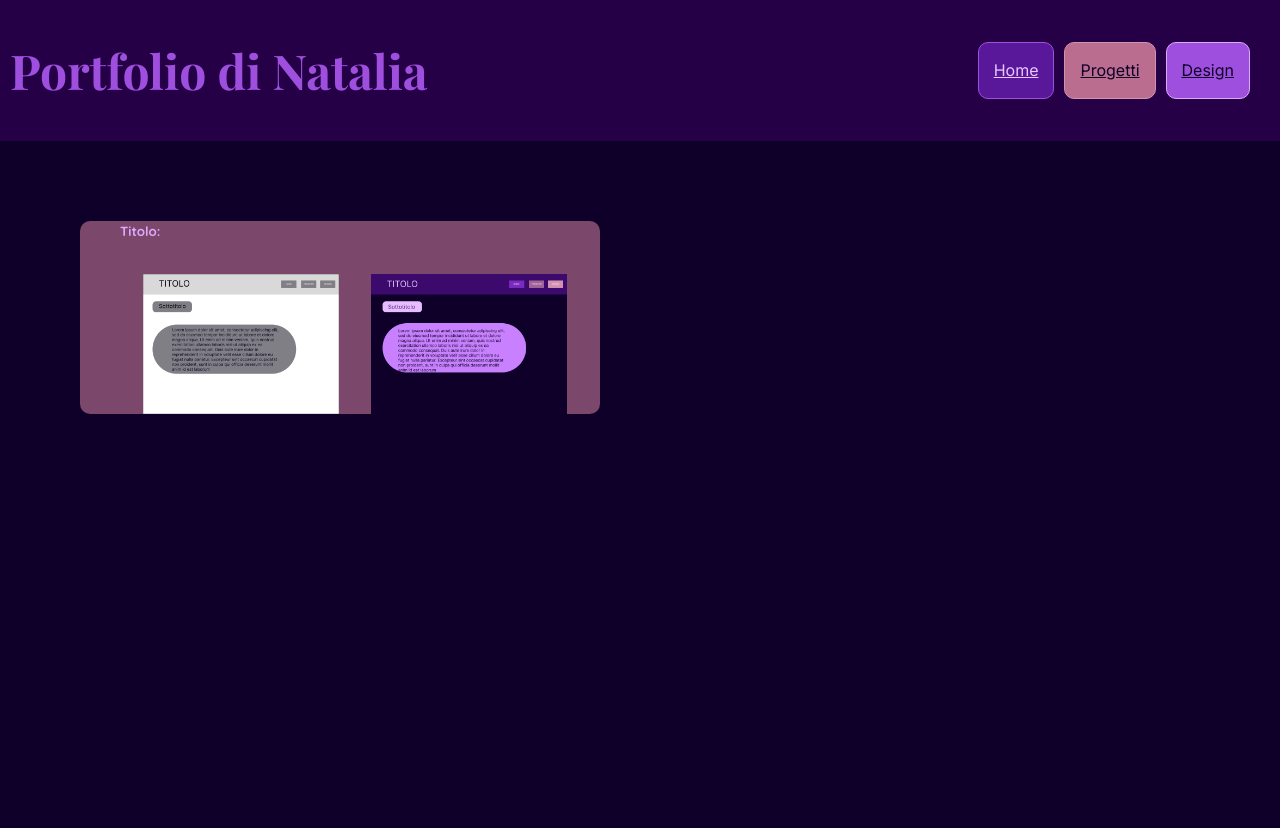
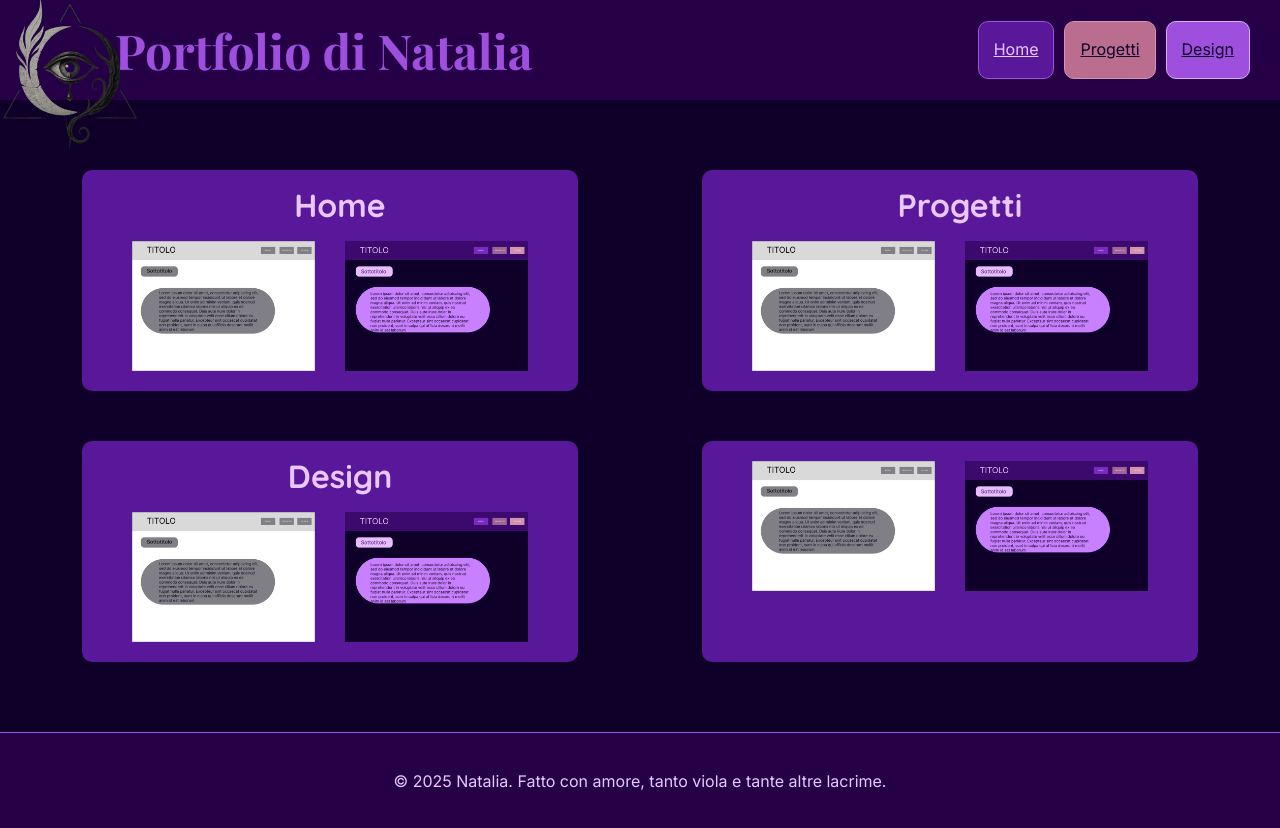
Before and after one commit to Nana-04-art/Portfolio, a React (Vite) app: page /design in a window 1280 px wide. Before the commit the page ends 800 px from the top, so only its background shows below. Built offline with nearby package versions, Linux system fonts and the light colour scheme; a web font is replaced by a local one.

Commit message:
aggiornamneti x2

```diff
--- a/src/assets/collections/design.json
+++ b/src/assets/collections/design.json
@@ -1,5 +1,25 @@
-[{
-  "id": 1,
-  "wireframe": "public/foto/wireframe/HomePage-Wireframe.png",
-  "mockUp": "public/foto/mock-up/HomePage.png"
-}]
+[
+  {
+    "id": 1,
+    "titolo": "Home",
+    "wireframe": "public/foto/wireframe/HomePage-Wireframe.png",
+    "mockUp": "public/foto/mock-up/HomePage.png"
+  },
+  {
+    "id": 2,
+    "titolo": "Progetti",
+    "wireframe": "public/foto/wireframe/HomePage-Wireframe.png",
+    "mockUp": "public/foto/mock-up/HomePage.png"
+  },
+  {
+    "id": 3,
+    "titolo": "Design",
+    "wireframe": "public/foto/wireframe/HomePage-Wireframe.png",
+    "mockUp": "public/foto/mock-up/HomePage.png"
+  },
+  {
+    "id": 4,
+    "wireframe": "public/foto/wireframe/HomePage-Wireframe.png",
+    "mockUp": "public/foto/mock-up/HomePage.png"
+  }
+]
--- a/src/assets/collections/progetti.json
+++ b/src/assets/collections/progetti.json
@@ -18,6 +18,13 @@
     "descrizione": "I mock-up ",
     "link": "http://localhost:5173/design",
     "img": "public/foto/HomePage.png"
+  },
+  {
+    "id": 4,
+    "titolo": "Portfolio - Design",
+    "descrizione": "I mock-up ",
+    "link": "http://localhost:5173/design",
+    "img": "public/foto/HomePage.png"
   }
 
 ]
--- a/src/assets/style/Design.css
+++ b/src/assets/style/Design.css
@@ -1,31 +1,41 @@
 .disegni{
     display: grid;
     grid-template-columns: 1fr 1fr;
-    grid-template-rows: repeat(auto-fit,2fr);
-    padding: 80px;
-    gap: 80px;
+    grid-template-rows: minmax(auto, auto);
+    padding-top: 50px;
+    padding-bottom: 50px;
+    justify-items: center;
+    row-gap: 50px;
 }
 
 
 .IMGCard{
     display: flex;
     flex-direction: column;
-    width: 100%;
+    width: 80%;
     height: 100%;
     box-sizing: border-box;
-    background-color: var(--plum);
+    background-color: var(--button-primary);
     border-radius: 10px;
-    padding-left: 30px;
+    padding: 10px;
 }
 
 .itemInfo h5{
     margin: 0;
+    text-align: center;
+    color: var( --text);
+    font-size: 4vh;
 }
 
 .box{
-    margin-top: 32px;
     display: flex;
     justify-content: space-evenly;
+    padding: 10px;
+}
+.box:hover{
+    transition: transform 0.5s ease;
+    cursor: pointer;
+    transform: translateY(-25%) scale(1.3);
 }
 
 .immagine{
--- a/src/assets/style/Proggetti.css
+++ b/src/assets/style/Proggetti.css
@@ -2,8 +2,11 @@
     width: 100%;
     display: grid;
     grid-template-columns: 1fr 1fr 1fr;
-    grid-template-rows: repeat(auto-fit,1fr);
-    padding: 50px;
+    grid-template-rows: minmax(auto, auto);
+    padding-top: 50px;
+    padding-bottom: 50px;
+    justify-items: center;
+    row-gap: 50px;
 }
 
 .itemCard{
@@ -14,18 +17,19 @@
     background-color: var(--color-card-alt);
     border-radius: 10px;
     padding: 20px;
+
+
 }
 
 .itemThumbnail{
     width: 30%;
-    transition: transform 0.5s ease;
+
 }
 .itemThumbnail:hover{
+    transition: transform 0.5s ease;
     cursor: pointer;
-    transform: translateY(-25%) scale(2);
-
+    transform: translateY(-25%) scale(2.5);
 }
-
 
 .itemInfo{
     padding-left:10px;
--- a/src/assets/style/Root.css
+++ b/src/assets/style/Root.css
@@ -1,8 +1,35 @@
+html, body {
+    height: 100%;
+    margin: 0;
+    padding: 0;
+}
+
+.layout {
+    display: flex;
+    flex-direction: column;
+    min-height: 100vh;
+}
+
+.main-content {
+    flex: 1;
+    padding: 20px;
+}
+
+footer {
+    background-color: var(--background-alt);
+    padding: 20px;
+    text-align: center;
+}
+
+.titolo{
+    width: 100%;
+}
+
 .titolo header {
     background-color: var(--background-alt);
     display: flex;
     justify-content: space-between;
-    color: var(--mauve-3);
+    color: var(--text-soft);
     width: 100%;
 
 }
@@ -27,17 +54,12 @@
 .titolo h1 {
     justify-content: center;
     align-items: center;
-    margin-left: 10px;
     color: var(--button-primary-light);
-
+    width: 100%;
 }
 
 #root {
     width: 100%;
-}
-
-body {
-    margin: 0;
 }
 
 /*CSS PULSANTI TITOLO*/
@@ -76,3 +98,22 @@ body {
     background-color: var(--hover-highlight);
     color: var(--section-dark);
 }
+
+.barra {
+    display: flex;
+    align-items: center;
+    gap: 15px;
+    height: 100px; /* o 10vh, o come preferisci */
+}
+
+.logo {
+    height: 100%; /* 80% dell'altezza della barra */
+    width: auto;
+    justify-content: center;
+    align-items: center;
+}
+.logo:hover{
+    transition: transform 0.5s ease;
+    cursor: pointer;
+    transform: translate(20%, 40%) scale(2.6);
+}
--- a/src/pagine/Design.jsx
+++ b/src/pagine/Design.jsx
@@ -1,26 +1,29 @@
-import {useState} from 'react'
+import React, {useState} from 'react'
 import reactLogo from '../assets/react.svg'
 import viteLogo from '/vite.svg'
 import '../assets/style/palette.css';
 import '../assets/style/Design.css'
 import collezione from "../assets/collections/design.json";
 
-function Design () {
+function Design() {
     return (
+        <>
             <div className="disegni">
                 {collezione.map((item) => (
                     <div className="IMGCard" key={item.id}>
                         <div className="itemInfo">
-                        <h5>Titolo: {item.titolo} </h5>
+                            <h5>{item.titolo} </h5>
                         </div>
                         <div className="box">
-                       <img className="immagine" src={item.wireframe} alt="wireframe" />
-                    <img className="immagine" src={item.mockUp} alt="mock-up" />
+                            <img className="immagine" src={item.wireframe} alt="wireframe"/>
+                            <img className="immagine" src={item.mockUp} alt="mock-up"/>
                         </div>
                     </div>
                 ))}
             </div>
+        </>
     );
+
 };
 
 export default Design;
--- a/src/pagine/HomePage.jsx
+++ b/src/pagine/HomePage.jsx
@@ -20,9 +20,9 @@ function HomePage() {
                     imparare continuamente e crescere nel settore informatico.<br/>
                     Ho creato questo sito per condividere alcuni dei progetti che ho realizzato durante questo corso.
                 </p>
-                <p>Non so se hai notato ma se guardi in alto a sinistra troverai tre
+                <p>Non so se hai notato ma se guardi in alto a destra troverai tre
                     pulsanti: <span class="colore1">"Home"</span>, <span class="colore2">"Progetti"</span> e <span
-                        class="colore3">"Design"</span> — ti invito a esplorare e divertirti!<br/>
+                        class="colore3">"Design"</span> — ti invito a esplorare tutti i contenuti del sito e divertirti!<br/>
                 </p>
                 <p class="ultimo"> Se vuoi scoprire qualcosina in più su di me dai un’occhiata qui sotto:</p>
             </div>
@@ -42,9 +42,6 @@ function HomePage() {
                     </div>
                 </div>
             </div>
-            <footer>
-                <p>© 2025 Natalia. Made with amore e tanto viola.</p>
-            </footer>
         </div>
 
 
--- a/src/pagine/Progetti.jsx
+++ b/src/pagine/Progetti.jsx
@@ -22,9 +22,6 @@ function Progetti() {
                     </div>
                 ))}
             </div>
-            <footer>
-                <p>© 2025 Natalia. Made with amore e tanto viola.</p>
-            </footer>
         </>
     );
 };
--- a/src/pagine/Root.jsx
+++ b/src/pagine/Root.jsx
@@ -8,10 +8,13 @@ import {NavLink, Outlet} from "react-router-dom";
 
 export const Root = () => {
     return (
-        <>
+        <div className="layout">
             <div className="titolo">
                 <header>
-                    <h1>Portfolio di Natalia</h1>
+                    <div className="barra">
+                        <img src="public/foto/logo/Logo.svg" alt="Logo" className="logo"/>
+                        <h1>Portfolio di Natalia</h1>
+                    </div>
                     <nav>
                         <NavLink to="/" id="home">Home</NavLink>
                         <NavLink to="progetti" id="progetti">Progetti</NavLink>
@@ -19,7 +22,14 @@ export const Root = () => {
                     </nav>
                 </header>
             </div>
-            <Outlet/>
-        </>
+
+            <main className="main-content">
+                <Outlet/>
+            </main>
+
+            <footer>
+                <p>© 2025 Natalia. Fatto con amore, tanto viola e tante altre lacrime.</p>
+            </footer>
+        </div>
     );
 };
```
Also changed, not shown: public/foto/logo/Logo.svg (added). Lines whose indentation alone changed are shown as unchanged.
